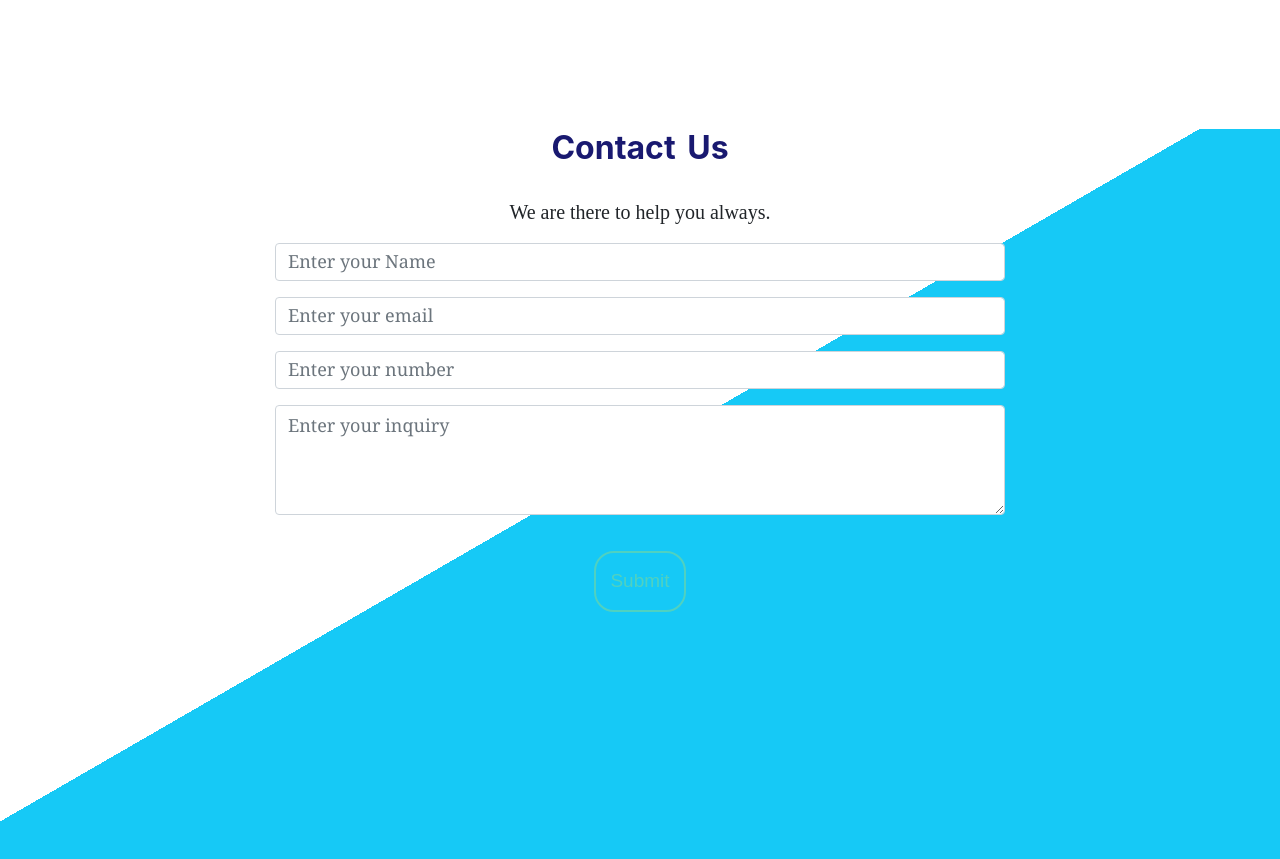
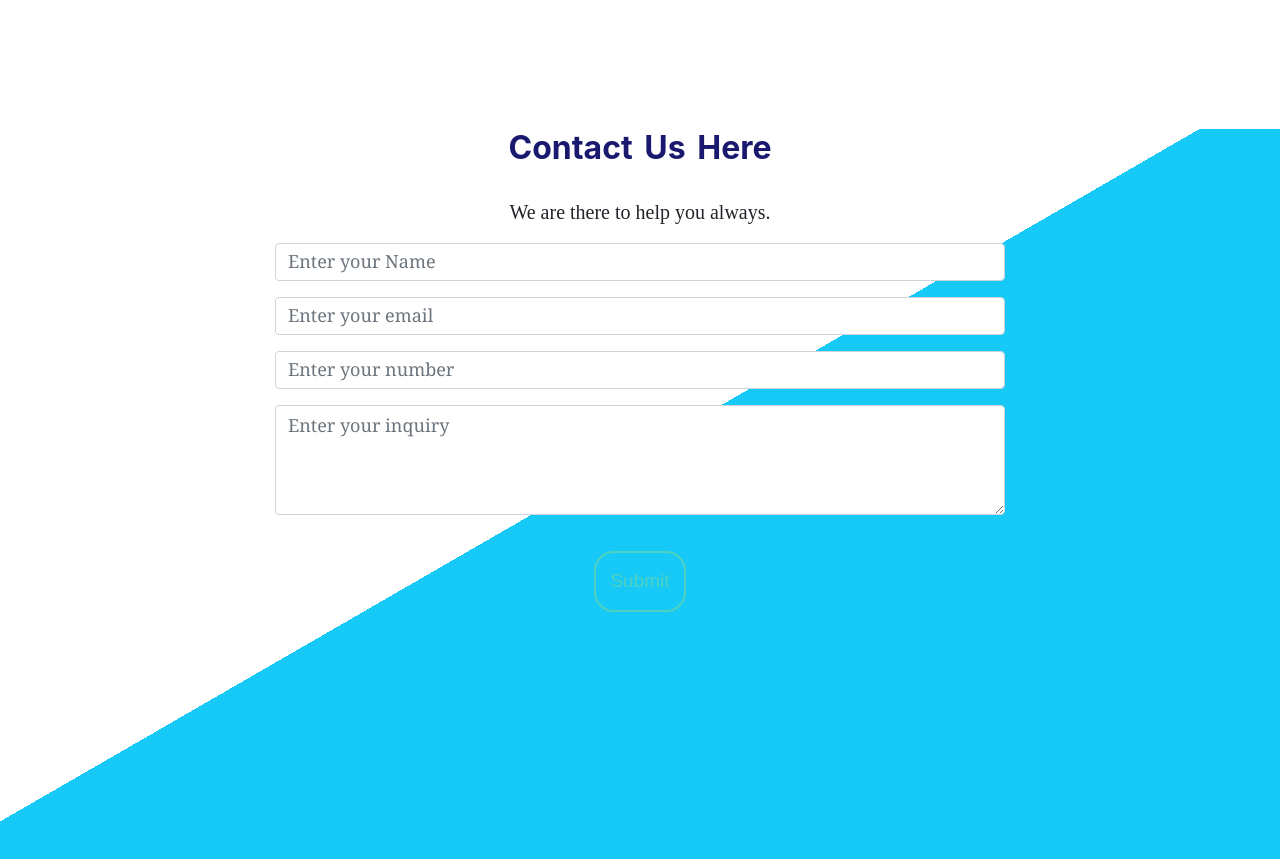
Before and after one commit to mehernaz/SampleWebsite, a plain HTML site: page index.html in a window 1280 px wide. Shown: the part 3100-3959 px from the top of the page. Drawn offline with nearby package versions, Linux system fonts and the light colour scheme; a web font is replaced by a local one.

Commit message:
Update index.html

```diff
--- a/index.html
+++ b/index.html
@@ -305,7 +305,7 @@
 
     <section class="contact" id="contact">
         <div class="container headings text-center">
-            <h2 class="font-weight-bold text-center ">Contact Us</h2>
+            <h2 class="font-weight-bold text-center ">Contact Us Here</h2>
             <p>We are there to help you always. </p>
         </div>
 
```
